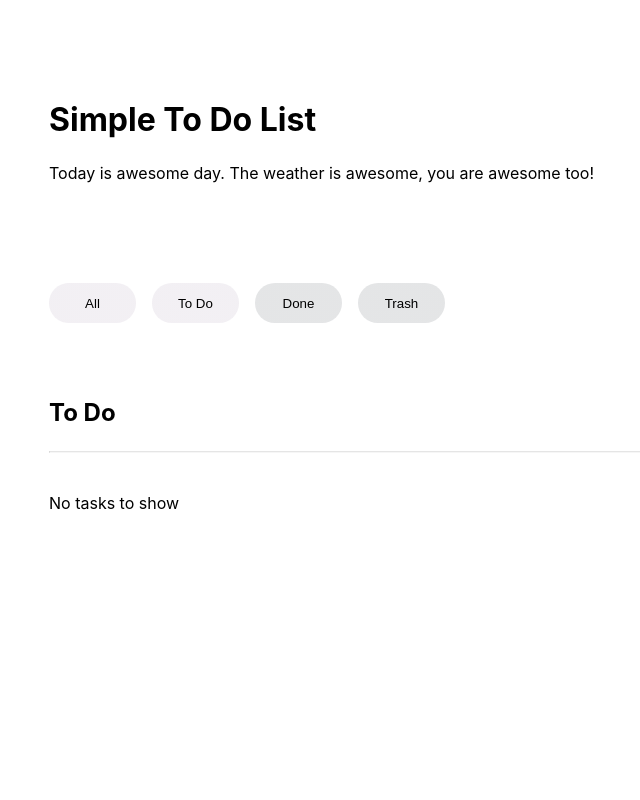
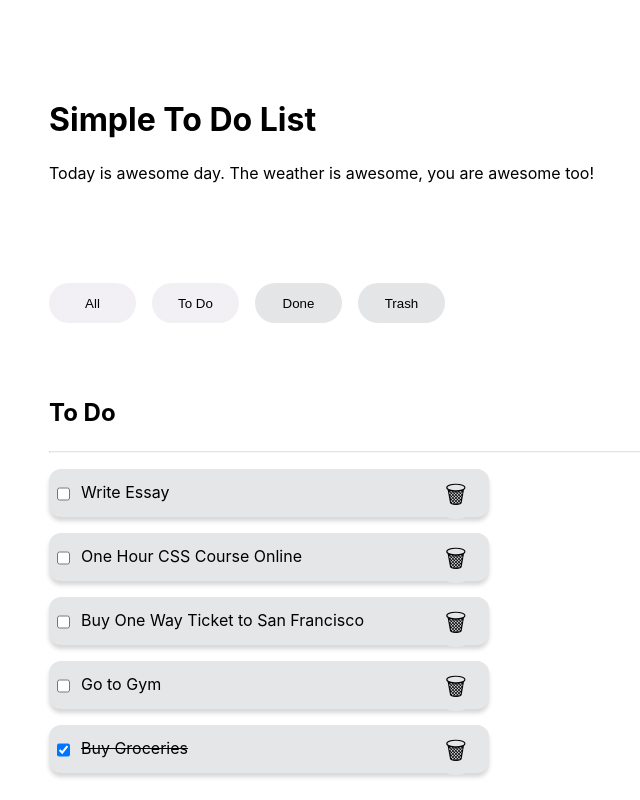
Before and after one commit to narasaken/to-do-app, a React (Create React App) app: page / in a window 1280 px wide. Shown: the top 800 px of the page, without its empty margins (191-831 px from the left). Built offline with nearby package versions, Linux system fonts and the light colour scheme.

Commit message:
added todos

```diff
--- a/src/App.js
+++ b/src/App.js
@@ -6,7 +6,38 @@ import ToDo from "./components/ToDo";
 import Footer from "./components/Footer";
 
 function App() {
-  const [todos, setTodos] = useState([]);
+  const [todos, setTodos] = useState([
+    {
+      task: "Write Essay",
+      id: "1",
+      isCompleted: false,
+      isInTrash: false
+    },
+    {
+      task: "One Hour CSS Course Online",
+      id: "2",
+      isCompleted: false,
+      isInTrash: false
+    },
+    {
+      task: "Buy One Way Ticket to San Francisco",
+      id: "3",
+      isCompleted: false,
+      isInTrash: false
+    },
+    {
+      task: "Go to Gym",
+      id: "4",
+      isCompleted: false,
+      isInTrash: false
+    },
+    {
+      task: "Buy Groceries",
+      id: "5",
+      isCompleted: true,
+      isInTrash: false
+    }
+]);
   const [inputTodo, setInputTodo] = useState("");
   const [filter, setFilter] = useState("All");
   const [deletedTodos, setDeletedTodos] = useState([]);
```
Also changed, not shown: src/components/ToDo/todos.jsx (deleted, +0 -9 lines).
